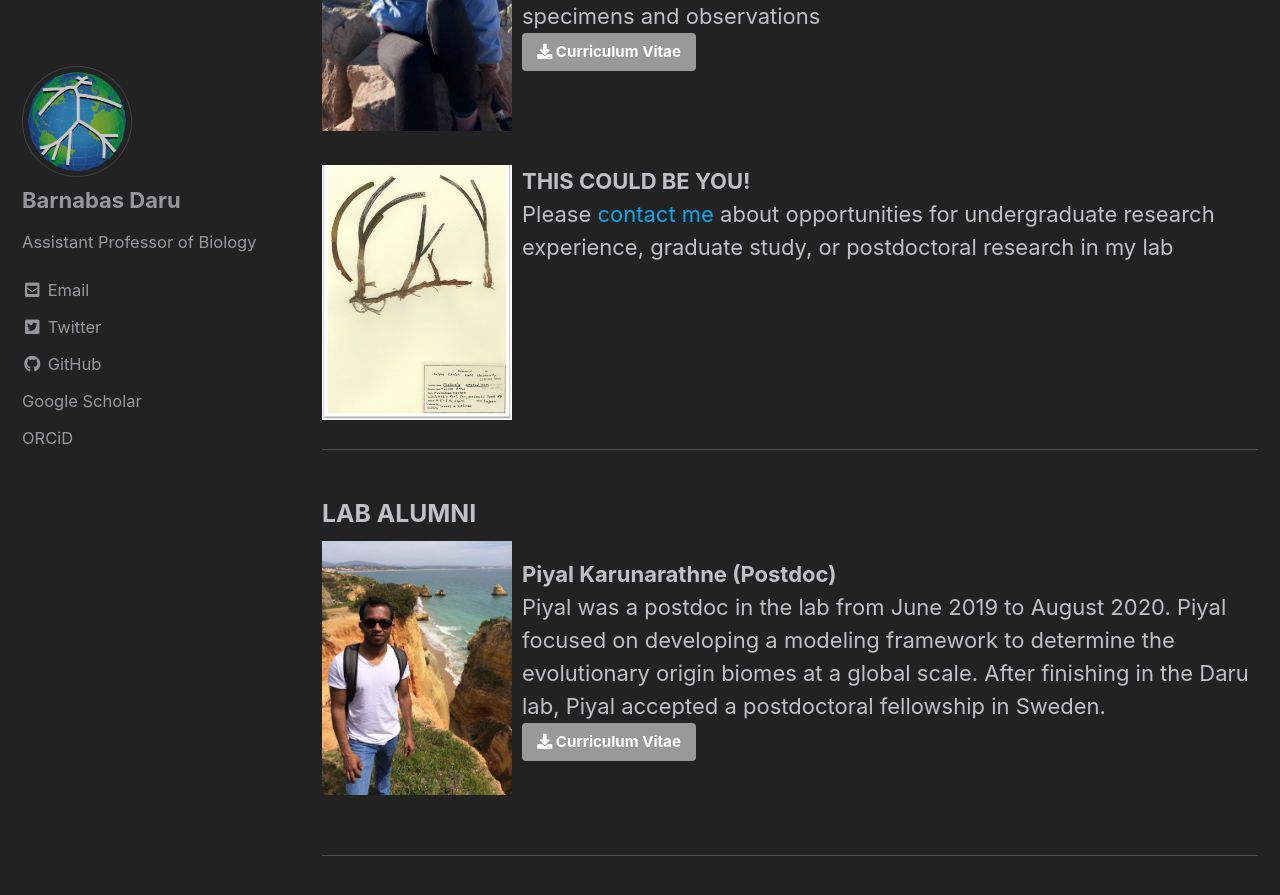
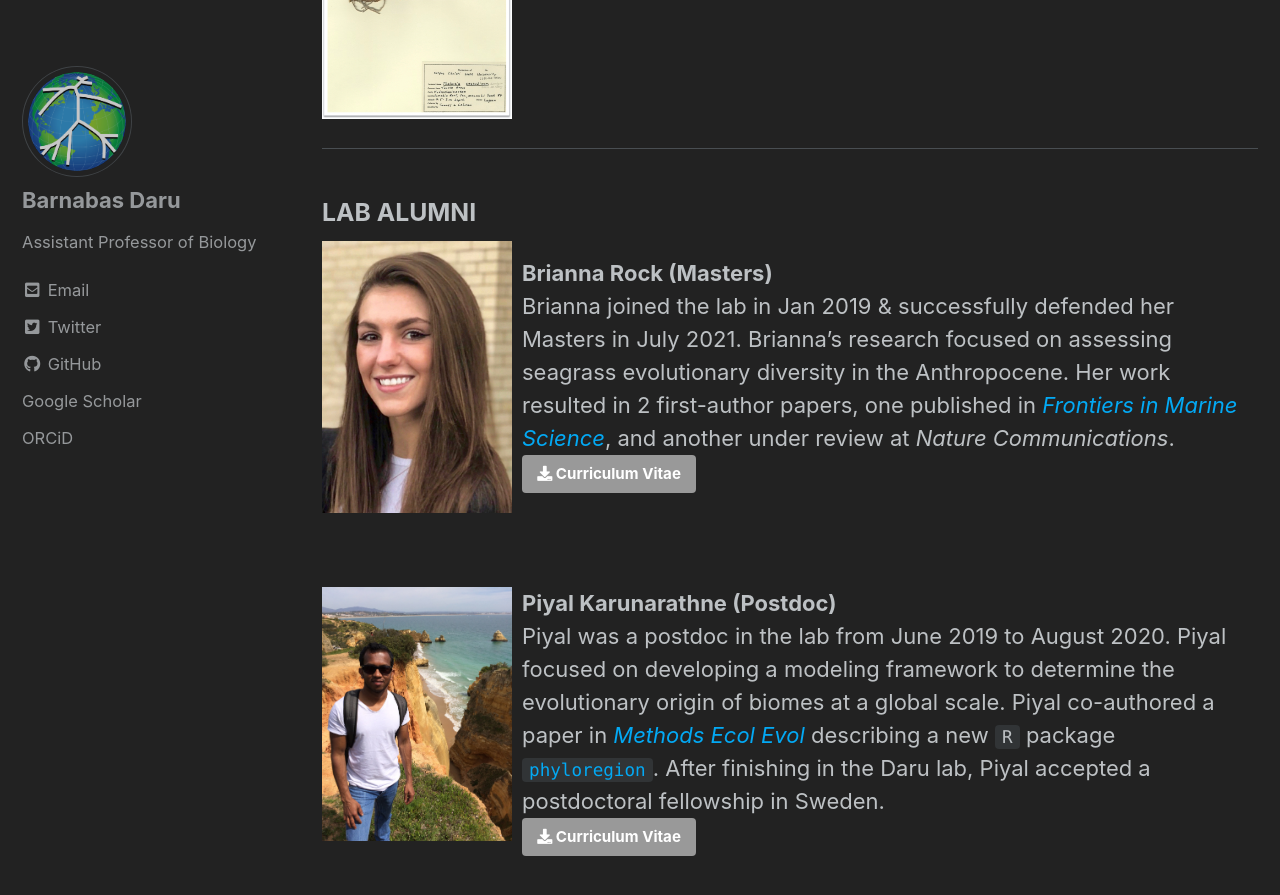
Before and after one commit to darunabas/darulab.github.io, a Jekyll site: the page built from _pages/people.md, in a window 1280 px wide and 900 px high, scrolled down 1832 px. Shown: the top 895 px of the window. Built offline with Jekyll 4.4.1, drawn with Linux system fonts in a browser that asks for light colours; cached includes are drawn as plain includes; some of the changed text lies outside the part shown.

Commit message:
updated md files

```diff
--- a/_pages/people.md
+++ b/_pages/people.md
@@ -43,16 +43,6 @@ Research: The changing nature of Arctic plant diversity<br>
 
 <br clear="left"/>
 
-![image-title-here](/assets/images/brianna.jpg){:class="img-responsive"}{:width="200px"}{: style="float: left; padding-right:10px"}
-
-**Brianna Rock**
-Masters student
-BSc – University of Charleston-Charleston, West Virginia
-Research: An assessment of seagrass evolutionary diversity in the Anthropocene<br>
-[<i class="fa fa-download" aria-hidden="true"></i> Curriculum Vitae]({{ site.baseurl}}/docs/c_BriannaCV.pdf){: .btn .btn--small .btn--primary}{:target="_blank"}
-
-<br clear="left"/>
-
 ![image-title-here](/assets/images/jordan.jpg){:class="img-responsive"}{:width="200px"}{: style="float: left; padding-right:10px"}
 
 **Jordan Rodriguez**
@@ -74,10 +64,18 @@ Please <a target="_blank" rel="noopener noreferrer" href = "mailto: barnabas.dar
 ---
 ### LAB ALUMNI
 
+![image-title-here](/assets/images/brianna.jpg){:class="img-responsive"}{:width="200px"}{: style="float: left; padding-right:10px"}
+
+**Brianna Rock (Masters)**
+Brianna joined the lab in Jan 2019 & successfully defended her Masters in July 2021. Brianna's research focused on assessing seagrass evolutionary diversity in the Anthropocene. Her work resulted in 2 first-author papers, one published in [*Frontiers in Marine Science*](https://doi.org/10.3389/fmars.2021.608867){:target="_blank"}, and another under review at *Nature Communications*.<br>
+[<i class="fa fa-download" aria-hidden="true"></i> Curriculum Vitae]({{ site.baseurl}}/docs/c_BriannaCV.pdf){: .btn .btn--small .btn--primary}{:target="_blank"}
+
+<br clear="left"/>
+
 ![image-title-here](/assets/images/piyal.jpg){:class="img-responsive"}{:width="200px"}{: style="float: left; padding-right:10px"}
 
 **Piyal Karunarathne (Postdoc)**
-Piyal was a postdoc in the lab from June 2019 to August 2020. Piyal focused on developing a modeling framework to determine the evolutionary origin biomes at a global scale. After finishing in the Daru lab, Piyal accepted a postdoctoral fellowship in Sweden.<br>
+Piyal was a postdoc in the lab from June 2019 to August 2020. Piyal focused on developing a modeling framework to determine the evolutionary origin of biomes at a global scale. Piyal co-authored a paper in [*Methods Ecol Evol*](https://doi.org/10.1111/2041-210X.13478){:target="_blank"} describing a new `R` package [`phyloregion`](https://phyloregion.com/){:target="_blank"}. After finishing in the Daru lab, Piyal accepted a postdoctoral fellowship in Sweden.<br>
 [<i class="fa fa-download" aria-hidden="true"></i> Curriculum Vitae]({{ site.baseurl}}/docs/d_PiyalCV.pdf){: .btn .btn--small .btn--primary}{:target="_blank"}
 
 <br clear="left"/>
```
Also changed, not shown: _pages/funding.md (+1 -1 lines).
